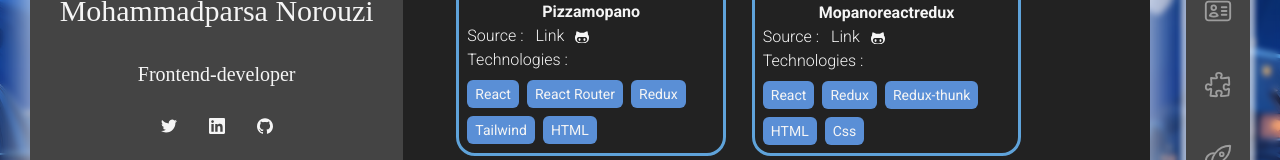
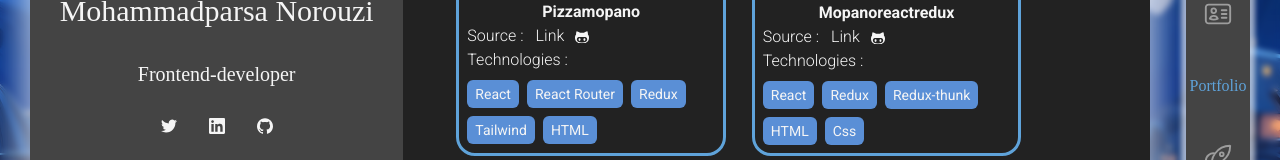
Before and after one commit to funnypar/Portfolio, a React (Vite) app: page /portfolio in a window 1280 px wide. Shown: the part 389-549 px from the top of the page. Built offline with nearby package versions, Linux system fonts and the light colour scheme; a web font is replaced by a local one.

Commit message:
fixTheBug

```diff
--- a/src/ui/Menu.jsx
+++ b/src/ui/Menu.jsx
@@ -1,4 +1,4 @@
-import { useState } from "react";
+import { useEffect, useState } from "react";
 import {
     HiOutlineHome,
     HiOutlineUser,
@@ -6,37 +6,37 @@ import {
     HiOutlinePuzzlePiece,
     HiOutlineIdentification,
 } from "react-icons/hi2";
-import { Link } from "react-router-dom";
+import { Link, useLocation } from "react-router-dom";
 
 const Menu = () => {
-    const [isHovered, setIsHovered] = useState(null);
-    function mouseHandler(e) {
-        switch (e.target.parentElement.id) {
-            case "1":
+    const { pathname } = useLocation();
+    const [isHovered, setIsHovered] = useState("/");
+    useEffect(() => {
+        switch (pathname) {
+            case "/":
                 setIsHovered(1);
                 break;
-            case "2":
+            case "/me":
                 setIsHovered(2);
                 break;
-            case "3":
+            case "/resume":
                 setIsHovered(3);
                 break;
-            case "4":
+            case "/portfolio":
                 setIsHovered(4);
                 break;
-            case "5":
+            case "/contact":
                 setIsHovered(5);
                 break;
         }
-    }
+    }, [pathname]);
+
     return (
         <ul className="bg-leftSide h-96 w-16 p-2 flex justify-around items-center flex-col rounded-full shadow-menu phone:flex-row phone:w-80 phone:h-12 phone:shadow-none">
             <li>
                 <Link
                     to="/"
                     id="1"
-                    onMouseOver={mouseHandler}
-                    onMouseOut={() => setIsHovered(null)}
                     className=" w-10 h-10 text-front text-3xl transition-all text-center"
                 >
                     {isHovered === 1 ? (
@@ -50,8 +50,6 @@ const Menu = () => {
                 <Link
                     to="/me"
                     id="2"
-                    onMouseOver={mouseHandler}
-                    onMouseOut={() => setIsHovered(null)}
                     className=" w-10 h-10 text-front text-3xl transition-all text-center"
                 >
                     {isHovered === 2 ? (
@@ -65,8 +63,6 @@ const Menu = () => {
                 <Link
                     to="/resume"
                     id="3"
-                    onMouseOver={mouseHandler}
-                    onMouseOut={() => setIsHovered(null)}
                     className=" w-10 h-10 text-front text-3xl transition-all text-center"
                 >
                     {isHovered === 3 ? (
@@ -80,8 +76,6 @@ const Menu = () => {
                 <Link
                     to="/portfolio"
                     id="4"
-                    onMouseOver={mouseHandler}
-                    onMouseOut={() => setIsHovered(null)}
                     className=" w-10 h-10 text-front text-3xl transition-all text-center "
                 >
                     {isHovered === 4 ? (
@@ -95,8 +89,6 @@ const Menu = () => {
                 <Link
                     to="/contact"
                     id="5"
-                    onMouseOver={mouseHandler}
-                    onMouseOut={() => setIsHovered(null)}
                     className=" w-10 h-10 text-front text-3xl transition-all text-center bg-black"
                 >
                     {isHovered === 5 ? (
```
